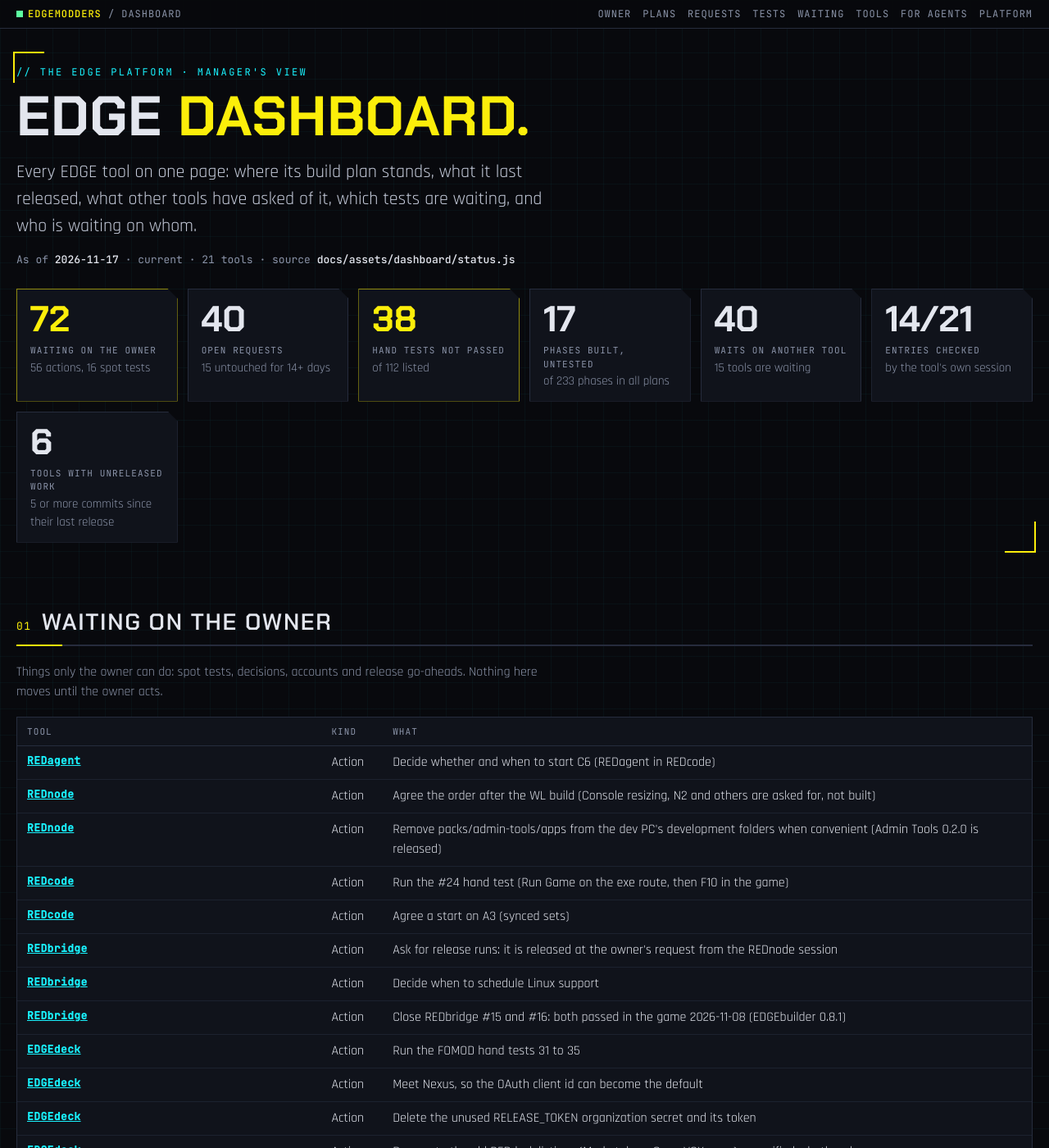
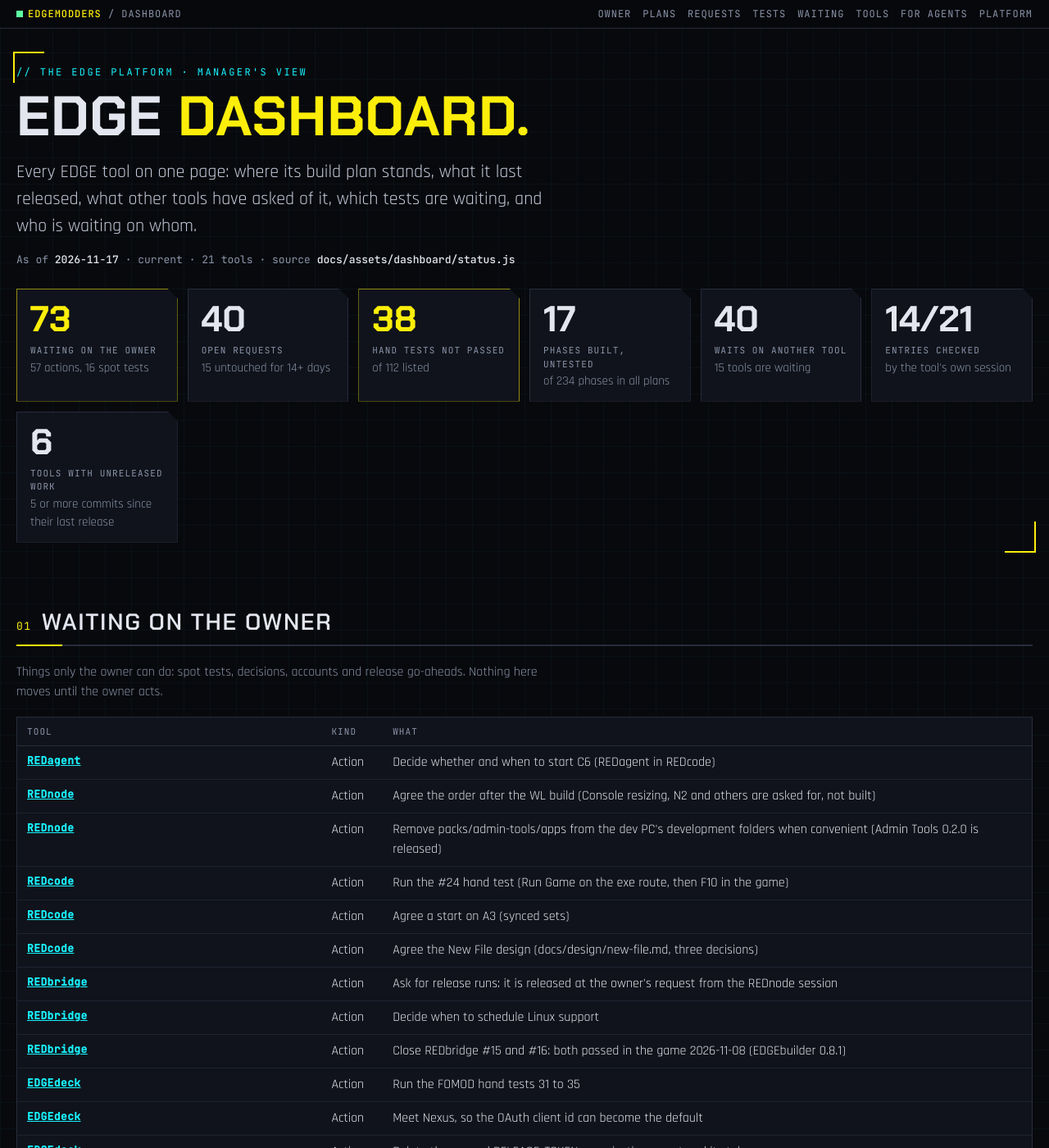
Before and after one commit to Edgemodders/EDGEweb, a Jekyll site: the page docs/dashboard.html, which Jekyll copies as it is, in a window 1280 px wide and 1400 px high. Shown: the whole window at 82% size. Built offline with Jekyll 4.4.1, drawn with Linux system fonts in a browser that asks for light colours; part of the change alters nothing that is shown; some of the changed text lies outside the part shown.

Commit message:
Dashboard: REDcode, the New File design for the owner, after A3
Co-Authored-By: Claude Opus 5.5 <noreply@anthropic.com>

```diff
--- a/docs/assets/dashboard/status.js
+++ b/docs/assets/dashboard/status.js
@@ -879,6 +879,11 @@ window.EDGE_STATUS = {
       "id": "A3",
       "title": "Animations: synced sets",
       "status": "planned"
+     },
+     {
+      "id": "NF",
+      "title": "New File: make game files from nothing (after A3)",
+      "status": "planned"
      }
     ]
    },
@@ -950,7 +955,8 @@ window.EDGE_STATUS = {
    ],
    "ownerActions": [
     "Run the #24 hand test (Run Game on the exe route, then F10 in the game)",
-    "Agree a start on A3 (synced sets)"
+    "Agree a start on A3 (synced sets)",
+    "Agree the New File design (docs/design/new-file.md, three decisions)"
    ],
    "risks": [
     "Run Game's exe route stops REDnode's overlay for players on REDnode 0.58.0 or older: fixed on main, not released (#24)",
--- a/docs/dashboard.html
+++ b/docs/dashboard.html
@@ -203,7 +203,7 @@ pre.how { background: #05060a; border: 1px solid var(--line); padding: 12px 14px
 </div>
 <div id="tip" role="tooltip"></div>
 
-<script src="assets/dashboard/status.js?v=64"></script>
+<script src="assets/dashboard/status.js?v=65"></script>
 <script>
 (function () {
   var S = window.EDGE_STATUS;
```
